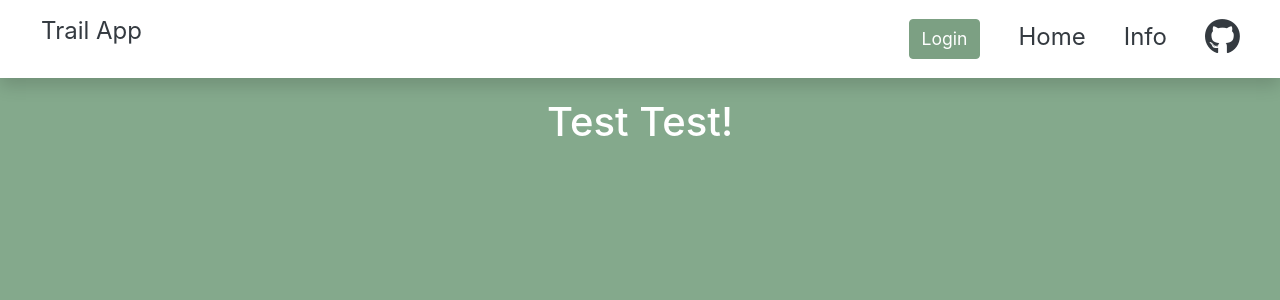
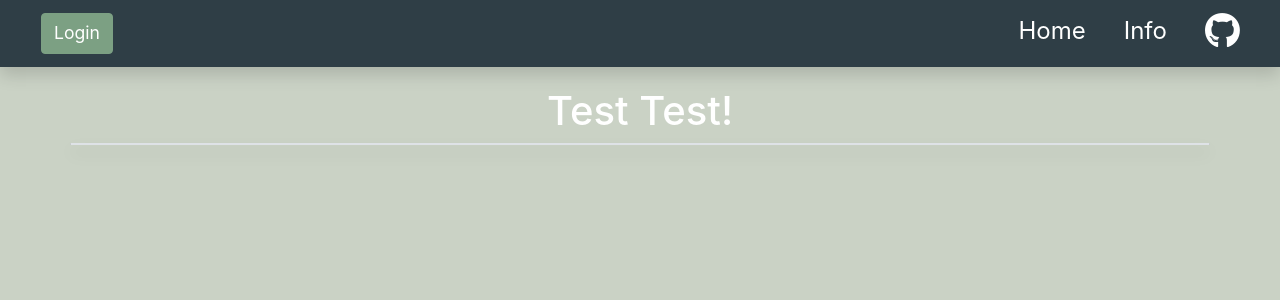
Before and after one commit to QuintonPrice/TrailApp, a React (Create React App) app in the folder trail-app/: page / in a window 1280 px wide. Shown: the top 300 px of the page. Built offline with nearby package versions, Linux system fonts and the light colour scheme.

Commit message:
CSS changes

```diff
--- a/trail-app/src/App.css
+++ b/trail-app/src/App.css
@@ -1,6 +1,6 @@
 .App {
   text-align: center;
-  background-color: #84A98C;
+  background-color: #cad2c5;
   width: 100vw;
   height: 100vh;
 }
--- a/trail-app/src/components/NavBar/NavBar.js
+++ b/trail-app/src/components/NavBar/NavBar.js
@@ -11,18 +11,18 @@ import { Link } from 'react-router-dom'; // imports link functionality
 class NavBar extends Component {
     render() {
         return (
-            <NavbarBS id="navb" className="sticky-top navbar-fixed-top shadow ml-auto" expand="lg" >
-                <li className="mr-auto"><a id="logoButton" href="/#"><p>Trail App</p></a></li>
+            <NavbarBS id="navb" className="sticky-top navbar-fixed-top navbar-dark shadow mr-auto" expand="lg" >
+                <li><a className="nav-link"><button id="login-button" type="button" className="btn btn-md btn-primary">Login</button></a></li>
                 <NavbarBS.Toggle aria-controls="navbarToggler">
                 </NavbarBS.Toggle>
                 <NavbarBS.Collapse id="navbarToggler">
                     <NavBS id="links" className="ml-auto">
-                        <li><a className="nav-link"><button id="login-button" type="button" className="btn btn-md btn-primary">Login</button></a></li>
                         <li className="textlink"><a className="nav-link" to="/home">Home</a></li>
                         <li className="textlink"><a className="nav-link" to="/info">Info</a></li>
                         <li><a className="nav-link" target="blank" href="https://github.com/QuintonPrice/TrailApp"><i className="fab fa-github"></i></a></li>
                     </NavBS>
                 </NavbarBS.Collapse>
+
             </NavbarBS >
         );
     }
--- a/trail-app/src/components/NavBar/navbar.css
+++ b/trail-app/src/components/NavBar/navbar.css
@@ -7,10 +7,9 @@ nav {
 #logo p {
     font-family: 'Raleway', sans-serif;
     font-weight: 700;
-    color: #52B788;
+    color: white;
     font-size: 2.3rem;
-    margin-left: 15%;
-    margin-right: 15%;
+    margin-left: 50%;
 }
 
 /* qprice logo button */
@@ -18,18 +17,20 @@ nav {
     padding: 0px;
 }
 
-
 #navHome a:hover, #navb a:hover {
     color: #52B788;
 }
 
+#navbarToggler a{
+}
+
 #navb {
-    background-color: white;
+    background-color: #2f3e46;
 }
 
 /* nav links */
 #navb a {
-    color: #343a40;
+    color: white;
     padding: 5px;
     margin-left: 20px;
     font-size: 1.5em;
@@ -57,7 +58,7 @@ nav {
     height: 1px;
     bottom: 0;
     left: 0;
-    background-color: #52B788;
+    background-color: white;
     visibility: hidden;
     transform: scaleX(0);
     transition: all .15s ease-in-out .05s;
@@ -75,9 +76,8 @@ nav {
     font-size: 1.1rem;
 }
 
-
 #login-button:hover{
-    background-color: #84A98C;
+    background-color: #5f7964;
 }
 
 .fab, .fas {
--- a/trail-app/src/pages/Home/Home.js
+++ b/trail-app/src/pages/Home/Home.js
@@ -7,6 +7,9 @@ class Home extends Component {
         return(
             <div id="home-div">
                 <h1>Test Test!</h1>
+                <div id="blog" className="container rounded border shadow">
+
+                </div>
             </div>
         )
     }
--- a/trail-app/src/pages/Home/home.css
+++ b/trail-app/src/pages/Home/home.css
@@ -1,3 +1,9 @@
 #home-div {
 
 }
+
+#blog {
+    width: 90vw;
+    height: 100%;
+    background-color: #2f3e46;
+}
```
